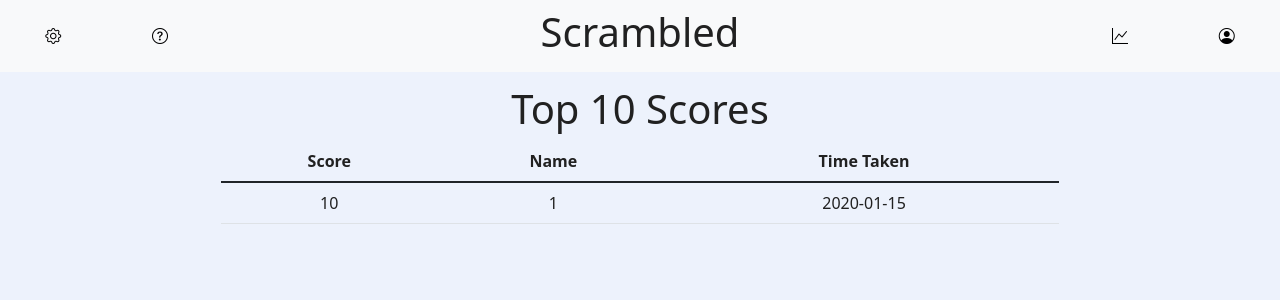
After one commit to benvarian/CITS3403-Project, a Flask app: page /leaderboard in a window 1280 px wide. The commit adds this page. Shown: the top 300 px of the page. Run offline with Flask 2, Linux system fonts and the light colour scheme; tables that the repository leaves empty hold one stand-in row (values such as "Sample post"); some libraries are stand-ins or nearby versions.

Commit message:
top 10/new leaderboard page, still stuck on global avg, about to fix up color modes

```diff
--- /dev/null
+++ b/Scrambled/app/templates/leaderboard.html
@@ -0,0 +1,34 @@
+{% extends "base.html" %} {% block content %}
+<head>
+  <title>Leaderboard</title>
+</head>
+<div class="container-fluid">
+  <div class="row gx-0">
+    <div class="col-sm-2"></div>
+    <div class="col-sm-8" style="text-align: center;">
+      <h1>Top 10 Scores</h1>
+      <table class="table">
+        <thead>
+          <tr>
+            <th>Score</th>
+            <th>Name</th>
+            <th>Time Taken</th>
+
+          </tr>
+        </thead>
+        <tbody>
+          {% for statistic in stats %}
+          <tr>
+            <td>{{ statistic.score }}</td>
+            <td>{{ statistic.userId }}</td>
+            <td>{{ statistic.timeTaken }}</td>
+          </tr>
+          {% endfor %}
+        </tbody>
+      </table>
+    </div>
+    <div class="col-sm-2"></div>
+  </div>
+</div>
+
+{% endblock %}
--- a/scrambled/app/routes.py
+++ b/scrambled/app/routes.py
@@ -1,7 +1,6 @@
-
 from flask import render_template, flash, redirect, url_for, request, jsonify, Markup
+from sqlalchemy import Numeric
 from app.models import Statistics
-from sqlalchemy.sql import func
 from app import app, db
 from app.forms import LoginForm, RegistrationForm, EditProfileForm, EmptyForm, PostForm, ResetPasswordRequestForm, ResetPasswordForm
 from app.email import send_password_reset_email
@@ -10,7 +9,9 @@ from app.models import User, Post
 from werkzeug.urls import url_parse
 from datetime import datetime
 import json
-from app.game import scrambledLetters
+from sqlalchemy.sql.expression import cast, select
+from app.game import scrambledLetters, listToString
+
 
 
 @app.route('/index', methods=['GET', 'POST'])
@@ -19,12 +20,16 @@ from app.game import scrambledLetters
 def index():
     return render_template('index.html')
 
+@app.route('/leaderboard',methods=['GET'])
+def leaderboard():
+    top10 = Statistics.query.order_by(Statistics.score.desc()).limit(10).all()
+    return render_template('leaderboard.html',stats=top10)
 
 @login_required
 @app.route('/statistics/<username>')
 def stats(username):
     stats = Statistics.query.filter_by(userId=username).order_by(Statistics.score).all()
-    averagegameScore = db.session.query(db.func.avg(Statistics.score).label('average')).outerjoin(User, User.username == Statistics.userId).group_by(Statistics.userId).filter(Statistics.userId == username).all()
+    averagegameScore = db.session.query(db.func.avg(Statistics.score)).outerjoin(User, User.username == Statistics.userId).group_by(Statistics.userId).filter(Statistics.userId == username).all()
     scoreforUser = db.session.query(Statistics.score,Statistics.game_completed).outerjoin(User, User.username==Statistics.userId).filter(Statistics.userId == username).all()
     datesofSubmissions = db.session.query(Statistics.game_completed,Statistics.score).outerjoin(User, User.username==Statistics.userId).filter(Statistics.userId == username).all()
 
@@ -34,7 +39,7 @@ def stats(username):
     dates = []
     for amounts2, _ in datesofSubmissions:
         dates.append(amounts2)
-    return render_template('statistics.html', stats=stats, averagegameScore=json.dumps(averagegameScore,indent=4,sort_keys=True,default=str),datesScore=json.dumps(scores),datesofSubmissions=json.dumps(dates,indent=4,sort_keys=True,default=str),)
+    return render_template('statistics.html', stats=stats, averagegameScore=json.dumps(averagegameScore,indent=0,sort_keys=True,default=str),datesScore=json.dumps(scores),datesofSubmissions=json.dumps(dates,indent=4,sort_keys=True,default=str),)
 
 
 
--- a/scrambled/app/static/css/style.css
+++ b/scrambled/app/static/css/style.css
@@ -96,6 +96,12 @@ li {
   color: var(--secondary-color);
 }
 p {
+  color: var(--secondary-color);
+}
+td {
+  color: var(--secondary-color);
+}
+tr {
   color: var(--secondary-color);
 }
 span {
```
Also changed, not shown: Scrambled/app/game.py (+8 -0 lines), Scrambled/app/templates/statistics.html (+7 -0 lines), scrambled/app.db.
